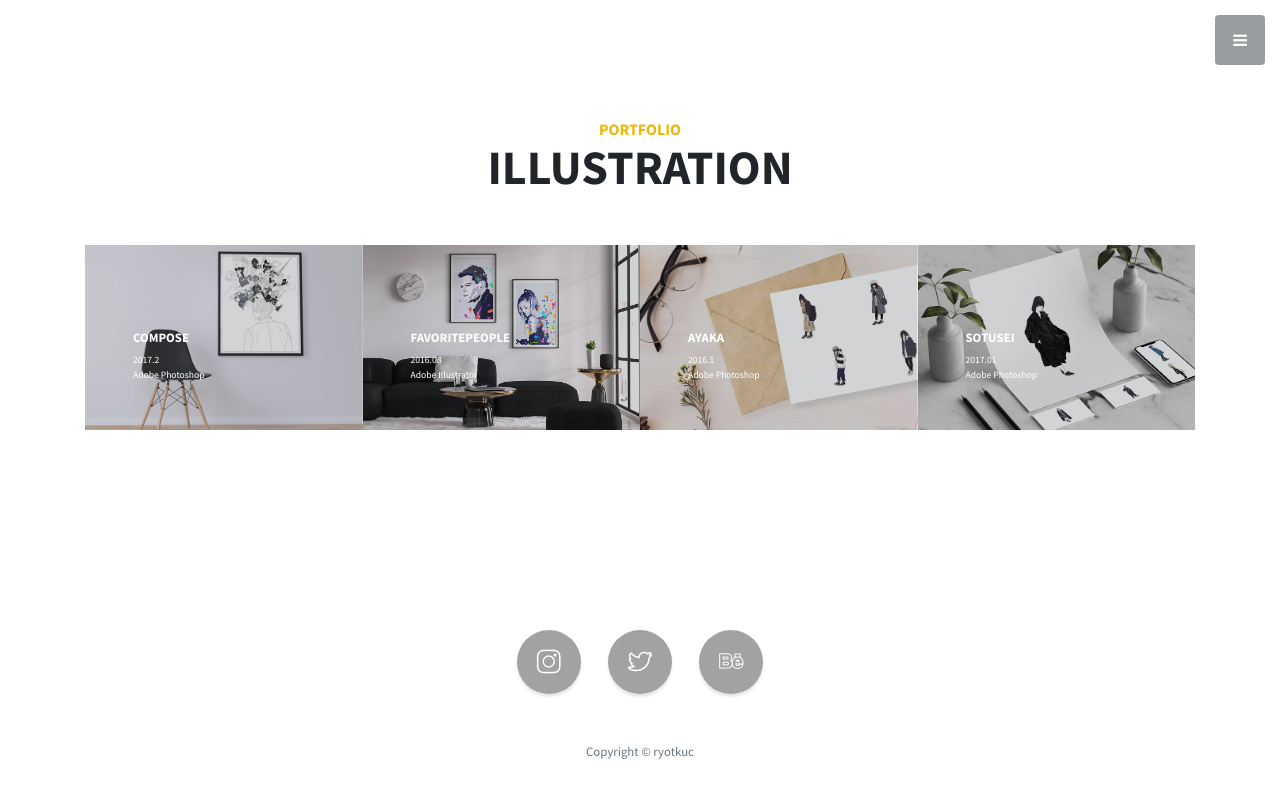
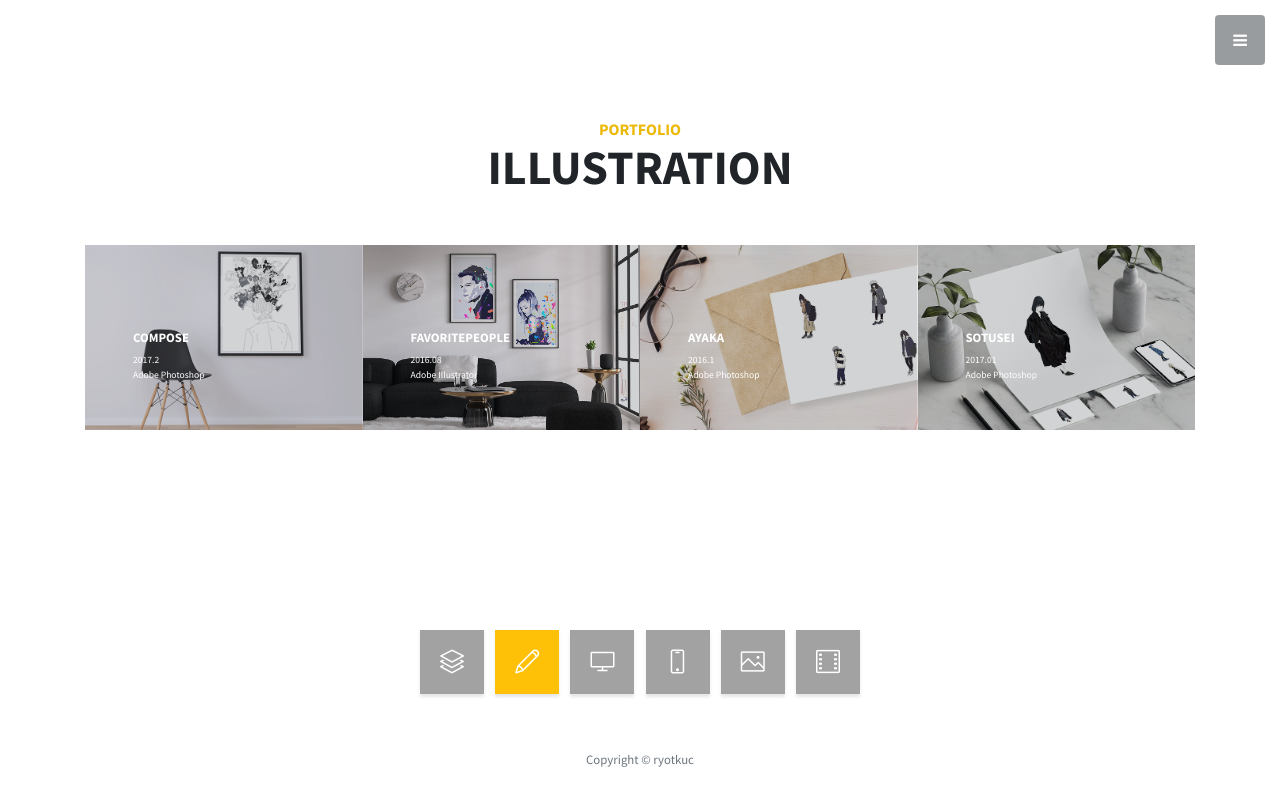
Before and after one commit to ryotakeuchi/ryotkuc, a website: page illustration.html in a window 1280 px wide. Drawn offline with Linux system fonts and the light colour scheme.

Commit message:
add
addd

```diff
--- a/illustration.html
+++ b/illustration.html
@@ -120,24 +120,45 @@
       <div class="container">
         <ul class="list-inline mb-5">
           <li class="list-inline-item">
-            <a class="social-link rounded-circle text-white mr-3" href="#">
-              <i class="icon-social-instagram"></i>
+            <a class="social-link text-white " href="graphic.html">
+              <i class="icon-layers"></i>
+            </a>
+          </li>
+          <li class="list-inline-item mb-2">
+            <a class="social-link text-white bg-warning" href="illustration.html">
+              <i class="icon-pencil"></i>
             </a>
           </li>
           <li class="list-inline-item">
-            <a class="social-link rounded-circle text-white mr-3" href="#">
-              <i class="icon-social-twitter"></i>
+            <a class="social-link  text-white" href="webdesign.html">
+              <i class="icon-screen-desktop"></i>
             </a>
           </li>
           <li class="list-inline-item">
-            <a class="social-link rounded-circle text-white" href="#">
-              <i class="icon-social-behance"></i>
+            <a class="social-link  text-white" href="appdesign.html">
+              <i class="icon-screen-smartphone"></i>
             </a>
           </li>
+          <li class="list-inline-item">
+            <a class="social-link  text-white " href="#">
+              <i class="icon-picture"></i>
+            </a>
+          </li>
+          <li class="list-inline-item">
+            <a class="social-link  text-white " href="movie.html">
+              <i class="icon-film"></i>
+            </a>
+          </li>
+
         </ul>
         <p class="text-muted small mb-0">Copyright &copy; ryotkuc</p>
       </div>
     </footer>
+
+
+
+
+
 
     <!-- Scroll to Top Button-->
     <a class="scroll-to-top rounded js-scroll-trigger" href="#page-top">
```
Also changed, not shown: graphic-/gd-zikohyougen.html (+11 -13 lines), graphic.html (+6 -0 lines), webdesign.html (+27 -7 lines), css/portfolio-illustration.min.css, 1 other file.
